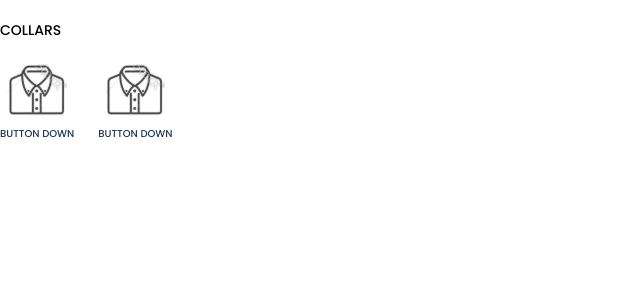
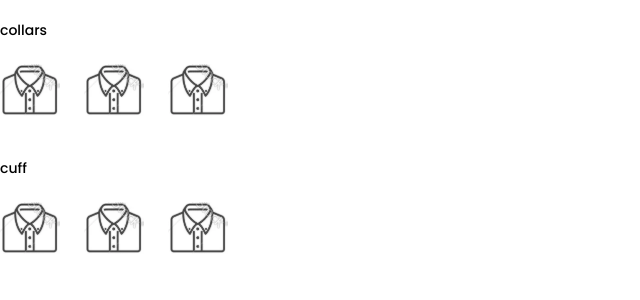
Before and after one commit to b-limitless/cio-b2c-app, a Next.js app: page /customize/Select/Styles in a window 1280 px wide. Shown: the top 300 px of the page, without its empty margins (0-640 px from the left). Built offline with nearby package versions, Linux system fonts and the light colour scheme.

Commit message:
controlling the ui using data

```diff
--- /dev/null
+++ b/pages/customize/Select/Styles/ProductStyles/index.tsx
@@ -0,0 +1,69 @@
+import React from 'react';
+import styles from '../styles.module.scss';
+import Image from 'next/image';
+
+interface ItemInterface {
+    name: string;
+    id: string;
+    title: string;
+    mediaUrl: string;
+}
+
+interface ProductStylesInterface {
+    label: string;
+    childrens: any[];
+    code: string;
+}
+
+function Items({ name, id, title, mediaUrl }: ItemInterface) {
+
+    return (<>
+        <input className={styles.checkbox} type='radio' name={name} id={id} hidden />
+        <label className={styles.item} htmlFor={id}>
+            <span className={styles.col}>
+                <Image src={mediaUrl} width={60} height={51.93} alt='styles' />
+                <span className={styles.style__name}>{title}</span>
+            </span>
+        </label>
+    </>
+
+    )
+}
+
+
+export default function ProductStyles({ label, childrens, code }: ProductStylesInterface) {
+    return (
+        <div className={styles.row}>
+            <div className={styles.title}>{label}</div>
+            <div className={styles.items}>
+                {childrens.map((children, i) => <Items
+                    key={`items-${i}`}
+                    name={code}
+                    id={`styles-children-${code}-${i}`}
+                    title={children.title}
+                    mediaUrl={children.mediaUrl}
+                />)}
+                {/* <>
+                    <input className={styles.checkbox} type='radio' name='collar' id='style-1' hidden />
+                    <label className={styles.item} htmlFor='style-1'>
+                        <span className={styles.col}>
+                            <Image src='/icon/collars/button-down.svg' width={60} height={51.93} alt='styles' />
+                            <span className={styles.style__name}>Button down</span>
+                        </span>
+                    </label>
+                </>
+
+                <>
+                    <input className={styles.checkbox} type='radio' name='collar' id='style-2' hidden />
+                    <label className={styles.item} htmlFor='style-2'>
+                        <span className={styles.col}>
+                            <Image src='/icon/collars/button-down.svg' width={60} height={51.93} alt='styles' />
+                            <span className={styles.style__name}>Button down</span>
+                        </span>
+                    </label>
+                </> */}
+
+            </div>
+        </div>
+    )
+}
--- a/pages/customize/Select/Styles/index.tsx
+++ b/pages/customize/Select/Styles/index.tsx
@@ -1,11 +1,62 @@
 import React from 'react';
 import Image from 'next/image';
 import styles from './styles.module.scss';
+import ProductStyles from './ProductStyles';
+
+// Defining the data for the styles
+const productStyles = [{
+    label: 'collars',
+    code: 'collars',
+    childrens: [
+        {
+            label: 'button down',
+            code: 'button_down',
+            mediaUrl: '/icon/collars/button-down.svg'
+        },
+        {
+            label: 'button down',
+            code: 'button_down',
+            mediaUrl: '/icon/collars/button-down.svg'
+        },
+        {
+            label: 'button down',
+            code: 'button_down',
+            mediaUrl: '/icon/collars/button-down.svg'
+        }
+    ]
+},
+{
+    label: 'cuff',
+    code: 'cuff',
+    childrens: [
+        {
+            label: 'button down',
+            code: 'button_down',
+            mediaUrl: '/icon/collars/button-down.svg'
+        },
+        {
+            label: 'button down',
+            code: 'button_down',
+            mediaUrl: '/icon/collars/button-down.svg'
+        },
+        {
+            label: 'button down',
+            code: 'button_down',
+            mediaUrl: '/icon/collars/button-down.svg'
+        }
+    ]
+}
+]
+
+const ProductStyle = () => {
+
+}
 
 export default function Styles() {
   return (
    <div className={styles.styles__container}>
-        <div className={styles.row}>
+     {productStyles.map((product, i) => <ProductStyles key={`product-style-${i}`} label={product.label} childrens={product.childrens} code={product.code}/>)}
+        {/* <div className={styles.row}>
             <div className={styles.title}>COLLARS</div>
             <div className={styles.items}>
                 <>
@@ -29,7 +80,7 @@ export default function Styles() {
                 </>
 
             </div>
-        </div>
+        </div> */}
         {/* <div className={styles.row}>
             <div className={styles.title}>COLLARS</div>
             <div className={styles.items}>
```
